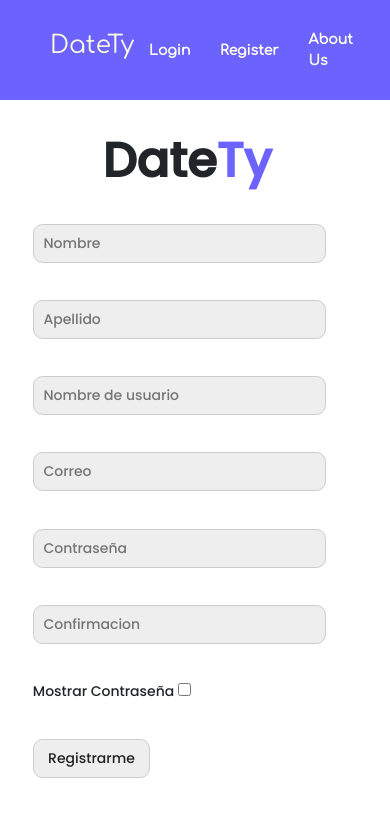
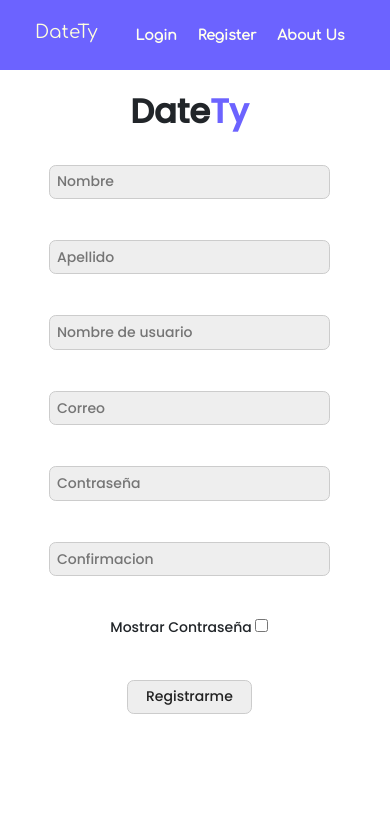
Before and after one commit to dylansel/Datety, a React (Vite) app in the folder frontend/: page /register in a window 390 px wide. Shown: the top 816 px of the page. Built offline with nearby package versions, Linux system fonts and the light colour scheme.

Commit message:
responsive del register

```diff
--- a/frontend/src/index.css
+++ b/frontend/src/index.css
@@ -0,0 +1,12 @@
+
+
+@media screen and (max-width: 1920px) {
+    html{
+        font-size: 70%;
+    }
+}
+@media screen and (min-width: 1920px) {
+    html{
+        font-size: 70%;
+    }
+}
--- a/frontend/src/pages/Register.jsx
+++ b/frontend/src/pages/Register.jsx
@@ -61,6 +61,7 @@ export default function Register(){
   }
 
 const [form, setForm]= useState(initialForm);
+const [check, setCheck]= useState(false)
 
 const handleChange= (e)=>{
   setForm({
@@ -76,6 +77,10 @@ const handleSubmit= (e)=>{
   }
 }
 
+const handleCheck= (e)=>{
+  setCheck(!check);
+}
+
   return(
     <>
       <div style={containerStyle}>
@@ -88,15 +93,15 @@ const handleSubmit= (e)=>{
               <Input placeholder="Apellido" name="lastname" type="text" value={form.lastname} onChange={handleChange} classTyle="input_register" />
               <Input placeholder="Nombre de usuario" name="username" type="text" value={form.username} onChange={handleChange} classTyle="input_register" />
               <Input placeholder="Correo" name="email" type="text" value={form.email} onChange={handleChange} classTyle="input_register" />
-              <Input placeholder="Contraseña" name="password" type="text" value={form.password} onChange={handleChange} classTyle="input_register" />
-              <Input placeholder="Confirmacion" name="passConfirm" type="text" value={form.passConfirm} onChange={handleChange} classTyle="input_register" />
-               <div className="div">
-                <label htmlFor="mostrar_pass">Mostrar Contraseña</label> <Input name="mostrar_pass" type="checkbox"/>
-                </div>
-              <Input widthInput={"40%"} type="submit"  value="Registrarme" name="enviar" classTyle="submit_buttom-login"/>
+              <Input placeholder="Contraseña" name="password" type={check ? "text" : "password"} value={form.password} onChange={handleChange} classTyle="input_register" />
+              <Input placeholder="Confirmacion" name="passConfirm"  type={check ? "text" : "password"}  value={form.passConfirm} onChange={handleChange} classTyle="input_register" />
+              <div className="show_pass">
+                <label htmlFor="mostrar_pass">Mostrar Contraseña</label> <Input name="mostrar_pass" type="checkbox" onChange={handleCheck}/>
+              </div>
+              <Input widthInput={"40%"} type="submit"value="Registrarme" name="enviar" classTyle="submit_buttom-login input_register"/>
             </form>
             <div className="img_background_container" style={imgContainerStyle} >
-              <img src={image} alt="img_login" style={imgStyle}/>
+              <img src={image} alt="img_login" className="img_login" style={imgStyle}/>
             </div>
           </div>
         </div>
--- a/frontend/src/stylesheets/animations.css
+++ b/frontend/src/stylesheets/animations.css
@@ -133,3 +133,33 @@ body{
     border: 1.6px solid #6C63FF !important;
     transition: .5s;
 }
+
+@media screen and (max-width: 1300px) {
+    .register{
+        flex-direction: column !important;
+        justify-content: center;
+
+
+    }
+
+    .img_login{
+        display: none !important;
+    }
+
+    .input_register{
+        width: 70%;
+        margin: 0 auto;
+    }
+
+    .show_pass{
+        margin: 0 auto;
+
+    }
+}
+
+@media screen and (max-width: 700px) {
+    .input_register{
+        width: 90%;
+        margin: 0 auto;
+    }
+}
```
Also changed, not shown: 1 other file (tests, documents, lock files or other folders).
